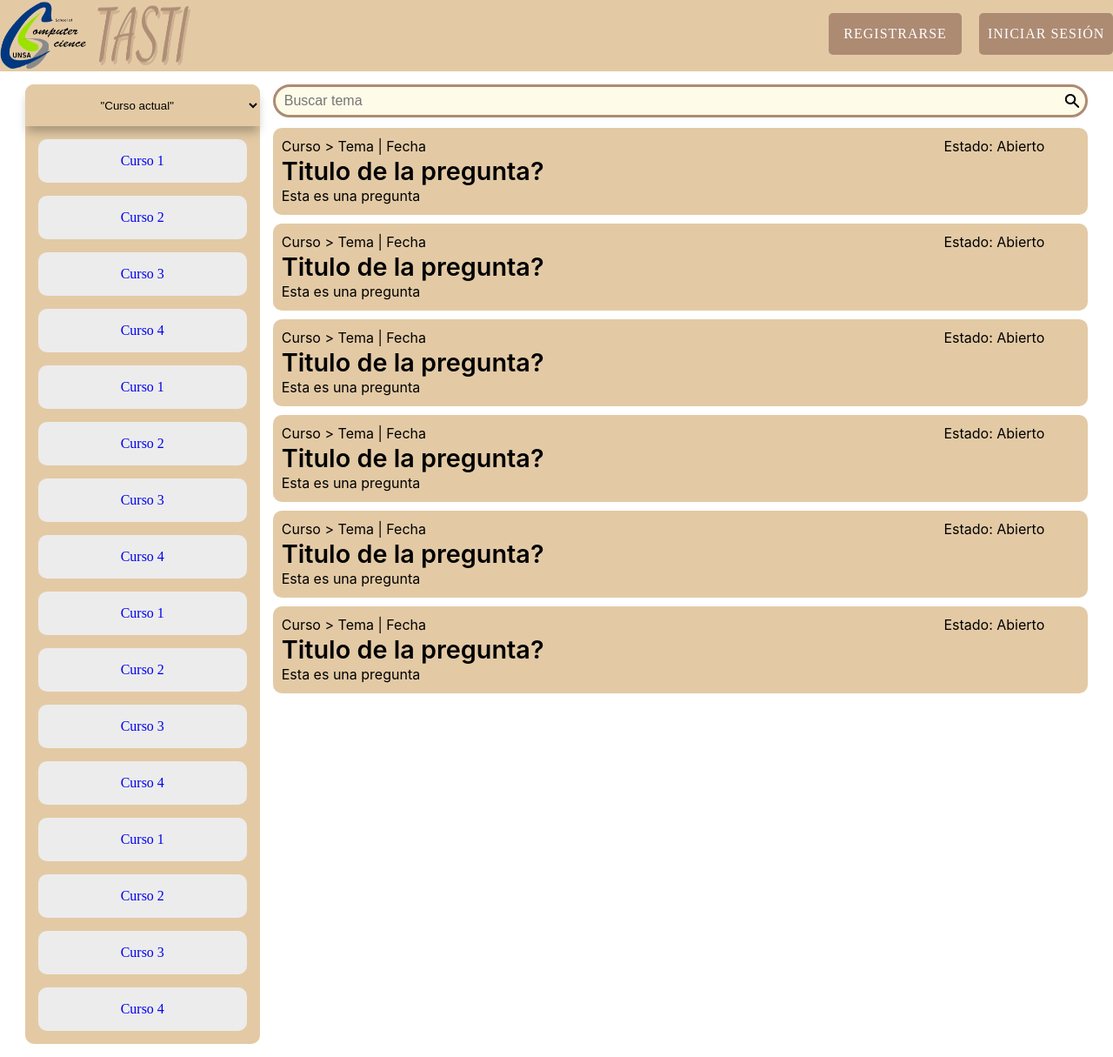
After one commit to eluqm/IS-3group23, a PHP site: page / in a window 1280 px wide. The commit adds this page. Shown: the whole page at 87% size. Run offline with PHP 8.4, Linux system fonts and the light colour scheme; some web fonts are replaced.

Commit message:
index frontend

```diff
--- /dev/null
+++ b/index.php
@@ -0,0 +1,108 @@
+<!DOCTYPE html>
+<html lang="es">
+
+<head>
+    <meta charset="utf-8">
+    <meta http-equiv="X-UA-Compatible" content="IE=edge">
+    <title>Tasti</title>
+    <meta name="description" content="">
+    <meta name="viewport" content="width=device-width, initial-scale=1">
+    <link rel="stylesheet" href="views/components/pregunta.css">
+    <link rel="stylesheet" href="views/css/general_style.css">
+    <link rel="stylesheet" href="views/css/admin__inicio.css">
+    <link rel="stylesheet" href="views/components/lista_cursos.css">
+    <link rel="stylesheet" href="views/css/index.css">
+</head>
+
+<body>
+    <header class="index">
+        <img src="views/icons/CsLogo.png" width="100" height="80px">
+        <img src="views/icons/logo.png" width="120" height="80px">
+        <a class="a" href="views/login.php"><button class="btn" type="submit" name="submit">Iniciar Sesión</button></a>
+        <a class="a" href="views/signup.php"><button class="btn" type="submit" name="submit">Registrarse</button></a>
+    </header>
+
+    <main class="main">
+        <?php
+            include './views/components/lista_cursos.php';
+        ?>
+
+            <section class="main__contenido">
+                <form class=" nav-bar__barra_busqueda " action="# " method="get ">
+                    <input name="tema " id="tema " placeholder="Buscar tema ">
+                    <button type="submit "><span class="span-icon search-icon "></span></button>
+                </form>
+                <br />
+                <div class="main__contenido__q-list ">
+                    <div class="pregunta ">
+                        <div class="pregunta__contenido ">
+                            <div class="pregunta__contenido__info ">
+                                <p>Curso > Tema | Fecha</p>
+                                <p class="pregunta__contenido__status ">Estado: Abierto</p>
+                            </div>
+                            <h2>Titulo de la pregunta?</h2>
+                            <p>Esta es una pregunta </p>
+                        </div class="main__contenido__q-list ">
+                    </div>
+
+                    <div class="pregunta ">
+                        <div class="pregunta__contenido ">
+                            <div class="pregunta__contenido__info ">
+                                <p>Curso > Tema | Fecha</p>
+                                <p class="pregunta__contenido__status ">Estado: Abierto</p>
+                            </div>
+                            <h2>Titulo de la pregunta?</h2>
+                            <p>Esta es una pregunta </p>
+                        </div class="main__contenido__q-list ">
+                    </div>
+
+                    <div class="pregunta ">
+                        <div class="pregunta__contenido ">
+                            <div class="pregunta__contenido__info ">
+                                <p>Curso > Tema | Fecha</p>
+                                <p class="pregunta__contenido__status ">Estado: Abierto</p>
+                            </div>
+                            <h2>Titulo de la pregunta?</h2>
+                            <p>Esta es una pregunta </p>
+                        </div class="main__contenido__q-list ">
+                    </div>
+
+                    <div class="pregunta ">
+                        <div class="pregunta__contenido ">
+                            <div class="pregunta__contenido__info ">
+                                <p>Curso > Tema | Fecha</p>
+                                <p class="pregunta__contenido__status ">Estado: Abierto</p>
+                            </div>
+                            <h2>Titulo de la pregunta?</h2>
+                            <p>Esta es una pregunta </p>
+                        </div class="main__contenido__q-list ">
+                    </div>
+
+                    <div class="pregunta ">
+                        <div class="pregunta__contenido ">
+                            <div class="pregunta__contenido__info ">
+                                <p>Curso > Tema | Fecha</p>
+                                <p class="pregunta__contenido__status ">Estado: Abierto</p>
+                            </div>
+                            <h2>Titulo de la pregunta?</h2>
+                            <p>Esta es una pregunta </p>
+                        </div class="main__contenido__q-list ">
+                    </div>
+
+                    <div class="pregunta ">
+                        <div class="pregunta__contenido ">
+                            <div class="pregunta__contenido__info ">
+                                <p>Curso > Tema | Fecha</p>
+                                <p class="pregunta__contenido__status ">Estado: Abierto</p>
+                            </div>
+                            <h2>Titulo de la pregunta?</h2>
+                            <p>Esta es una pregunta </p>
+                        </div class="main__contenido__q-list ">
+                    </div>
+                </div>
+                </div>
+            </section>
+    </main>
+</body>
+
+</html>
--- a/views/css/general_style.css
+++ b/views/css/general_style.css
@@ -1,6 +1,6 @@
-:root{
+:root {
     --header-height: 70px;
-    --color_principal: #C9DAEC;
+    --color_principal: #E3CAA5;
     --color_fondo: #FFFFFF;
     --color_enfasis: #177DE8;
     --color_light_gray: #ECECEC;
@@ -16,9 +16,7 @@
 
 body {
     margin: 0;
-    font-family: -apple-system, BlinkMacSystemFont, 'Segoe UI', 'Roboto', 'Oxygen',
-    'Ubuntu', 'Cantarell', 'Fira Sans', 'Droid Sans', 'Helvetica Neue',
-    sans-serif;
+    font-family: -apple-system, BlinkMacSystemFont, 'Segoe UI', 'Roboto', 'Oxygen', 'Ubuntu', 'Cantarell', 'Fira Sans', 'Droid Sans', 'Helvetica Neue', sans-serif;
     -webkit-font-smoothing: antialiased;
     -moz-osx-font-smoothing: grayscale;
     font-size: 62.5%;
--- /dev/null
+++ b/views/css/index.css
@@ -0,0 +1,62 @@
+header {
+    background-color: #E3CAA5;
+}
+
+.btn {
+    margin: 15px auto;
+    border-radius: 5px;
+    width: 12%;
+    height: 3rem;
+    border: none;
+    font-size: 1em;
+    font-family: 'Itim';
+    letter-spacing: 1px;
+    padding: 5px;
+    float: right;
+    text-transform: uppercase;
+    color: white;
+    background-color: #AD8B73;
+    cursor: pointer;
+    margin-left: 20px;
+    font-weight: 400;
+    font-size: medium;
+}
+
+.span-icon {
+    width: 50%;
+    height: 50%;
+    display: block;
+    margin: 0 auto;
+    background-position: center;
+    background-repeat: no-repeat;
+    background-size: cover;
+}
+
+.nav-bar__barra_busqueda {
+    width: 100%;
+    background-color: #FFFBE9;
+    display: flex;
+    border-radius: 20px;
+    border: solid #AD8B73;
+}
+
+.nav-bar__barra_busqueda input {
+    padding-left: 10px;
+    width: 100%;
+    border: none;
+    font-size: medium;
+    background-color: transparent;
+    border-radius: 20px;
+}
+
+.nav-bar__barra_busqueda button {
+    height: 2rem;
+    width: 2rem;
+    margin-left: auto;
+    border: none;
+    background-color: transparent;
+}
+
+.search-icon {
+    background-image: url('../icons/search.png');
+}
```
